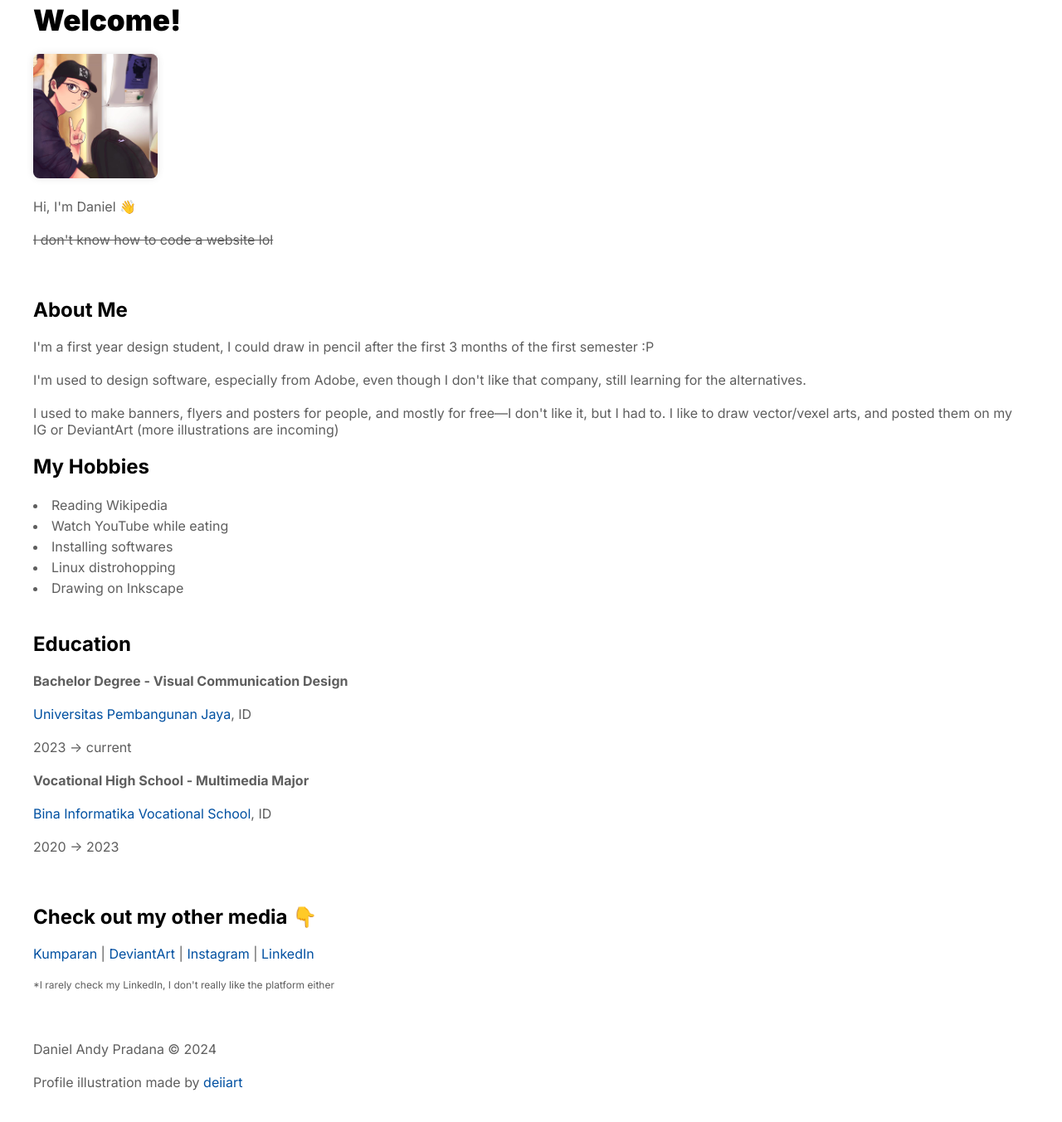
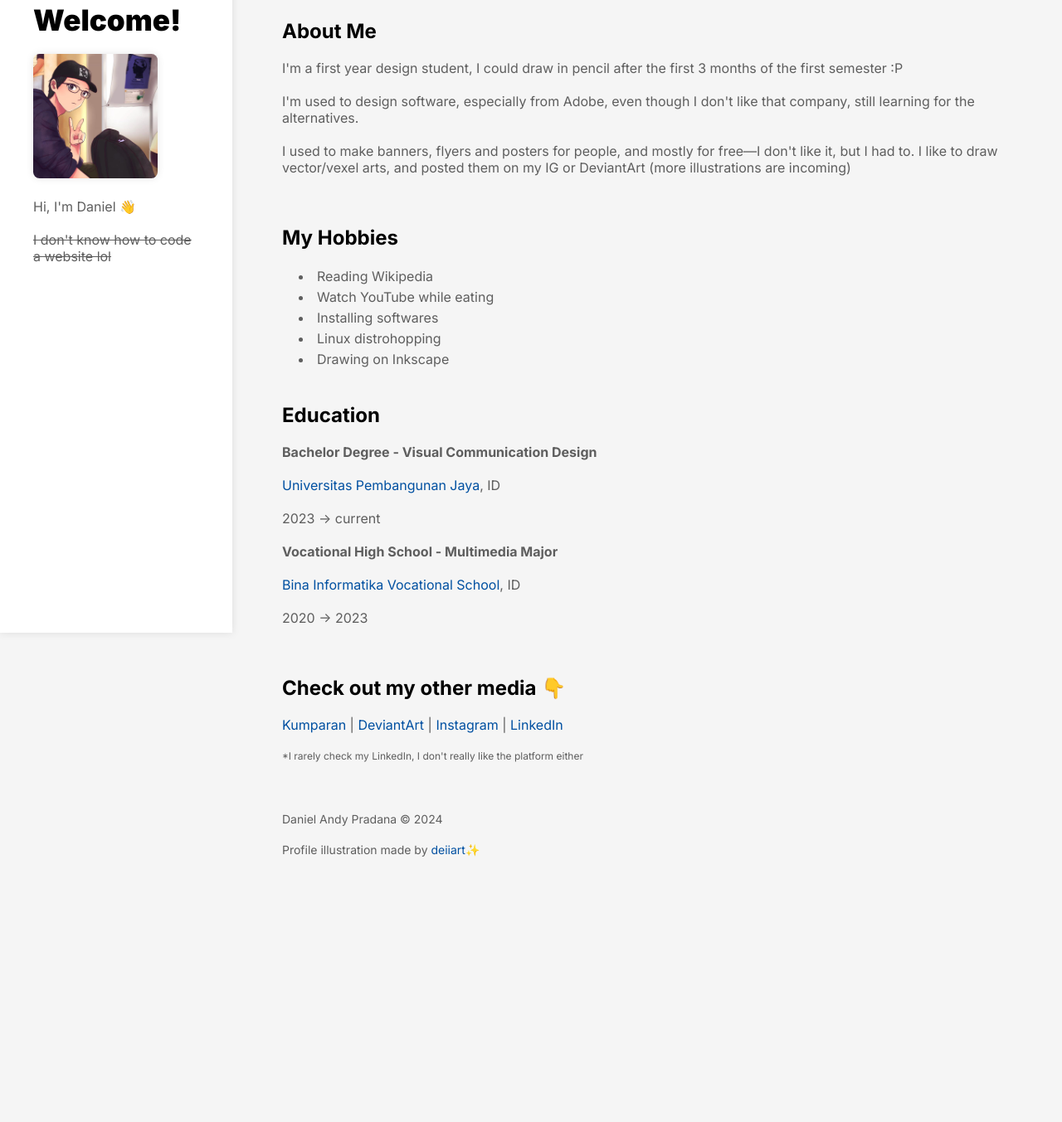
Before and after one commit to nieland/nieland.github.io, a plain HTML site: page index.html in a window 1280 px wide. Shown: the part 37-1390 px from the top of the page at 83% size. After the commit the page ends 1130 px from the top, so only its background shows below. Drawn offline with Linux system fonts and the light colour scheme.

Commit message:
Design changes, now using responsive sidebar

```diff
--- a/index.html
+++ b/index.html
@@ -9,18 +9,22 @@
     <link href="https://fonts.googleapis.com/css2?family=Inter:wght@100..900&display=swap" rel="stylesheet">
 </head>
 <body>
+    <div class="sidebar">
+        <div class="sidebar-content">
+            <h1>Welcome!</h1>
+            <img src="image/nieland-profile.jpg" class="profile-picture">
+            <p>Hi, I'm Daniel 👋</p>
+            <p><s>I don't know how to code a website lol</s></p>
+        </div>
+    </div>
     <div class="container">
-        <h1>Welcome!</h1>
-        <img src="image/nieland-profile.jpg" class="profile-picture">
-        <p>Hi, I'm Daniel 👋</p>
-        <p><s>I don't know how to code a website lol</s></p>
-        <br>
         <div class="container-about">
             <h2>About Me</h2>
             <p>I'm a first year design student, I could draw in pencil after the first 3 months of the first semester :P</p>
             <p>I'm used to design software, especially from Adobe, even though I don't like that company, still learning for the alternatives.</p>
             <p>I used to make banners, flyers and posters for people, and mostly for free—I don't like it, but I had to. I like to draw vector/vexel arts, and posted them on my IG or DeviantArt (more illustrations are incoming)</p>
         </div>
+        <br>
         <div>
             <h2>My Hobbies</h2>
             <div class="container-hobby">
@@ -61,9 +65,11 @@
             </div>
         </div>
         <br>
-        <div class="p-credit">
-            <p>Daniel Andy Pradana © 2024</p>
-            <p>Profile illustration made by <a href="https://deiiart.carrd.co/" target="_blank">deiiart</a></p>
-        </div>
+        <footer>
+            <div>
+                <p style="font-size: 14px;">Daniel Andy Pradana © 2024</p>
+                <p style="font-size: 14px;">Profile illustration made by <a href="https://deiiart.carrd.co/" target="_blank">deiiart</a>✨</p>
+            </div>
+        </footer>
     </div>
 </body>
--- a/style.css
+++ b/style.css
@@ -6,10 +6,9 @@ body {
     background-color: #f5f5f5;
 }
 .container {
-    text-align: left;
-    background-color: white;
+    text-align: justify;
     padding: 40px;
-    box-shadow: 0 0 10px rgba(0, 0, 0, 0.1);
+    margin-left: 300px;
 }
 .container-exp {
     text-align: left;
@@ -19,6 +18,7 @@ body {
 }
 .container-hobby {
     line-height: 25px;
+    padding-left: 20px;
 }
 .profile-picture {
     margin-top: 20px;
@@ -28,13 +28,43 @@ body {
     object-fit: cover;
     box-shadow: 0 0 10px rgba(0, 0, 0, 0.1);
 }
-.p-credit {
-    font-size: 13px;
+footer {
     text-align: left;
 }
 .links {
     font-weight: 600;
 }
+.sidebar {
+    background-color: white;
+    box-shadow: 0 0 10px rgba(0, 0, 0, 0.1);
+    width: 280px;
+    position: fixed;
+    height: 100%;
+    overflow: auto;
+    position: fixed;
+    align-content: stretch;
+}
+.sidebar-content {
+    padding: 40px;
+    width: 200px;
+}
+@media screen and (max-width: 900px) {
+    .sidebar {
+        width: auto;
+        height: auto;
+        position: relative;
+        padding: 0%;
+    }
+    .sidebar-content {
+
+    }
+    .container {
+        margin-left: auto;
+    }
+    footer {
+        text-align: center;
+    }
+  }
 h1 {
     margin: 0;
     font-size: 35px;
```
